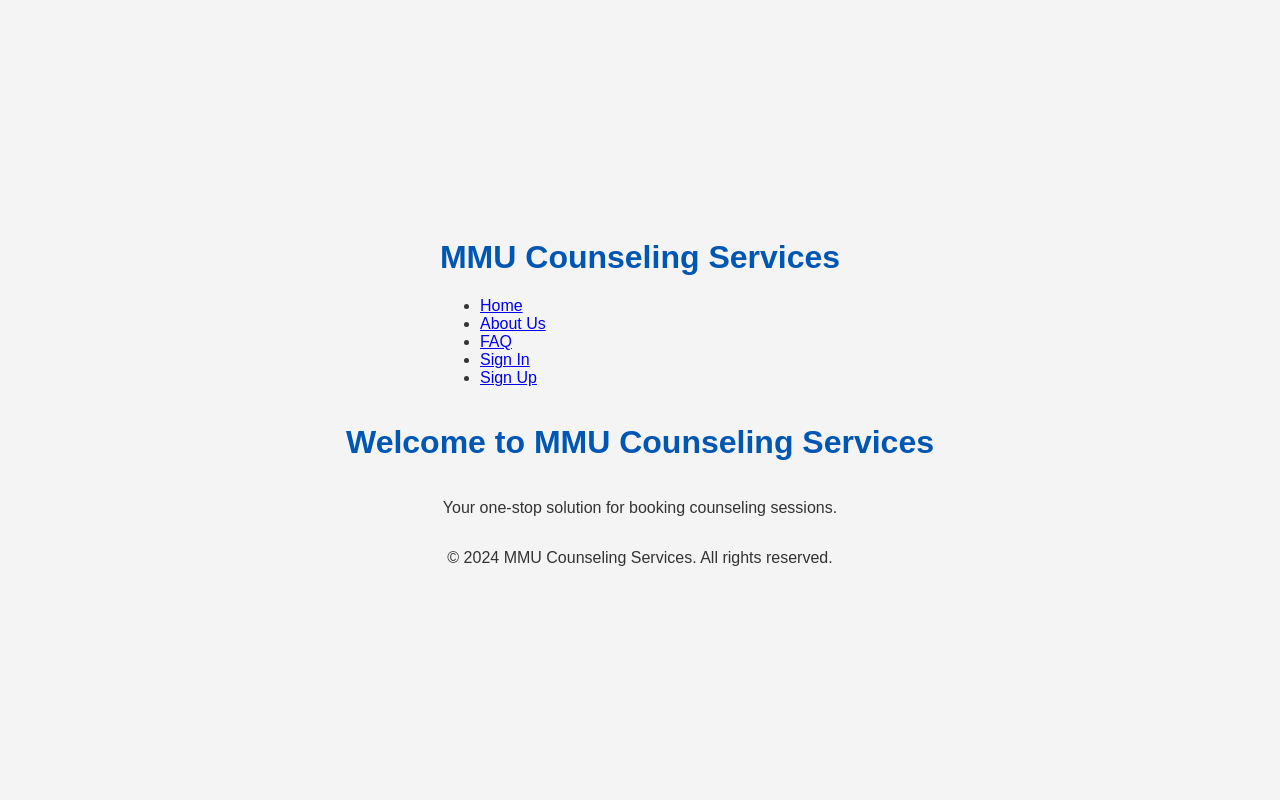
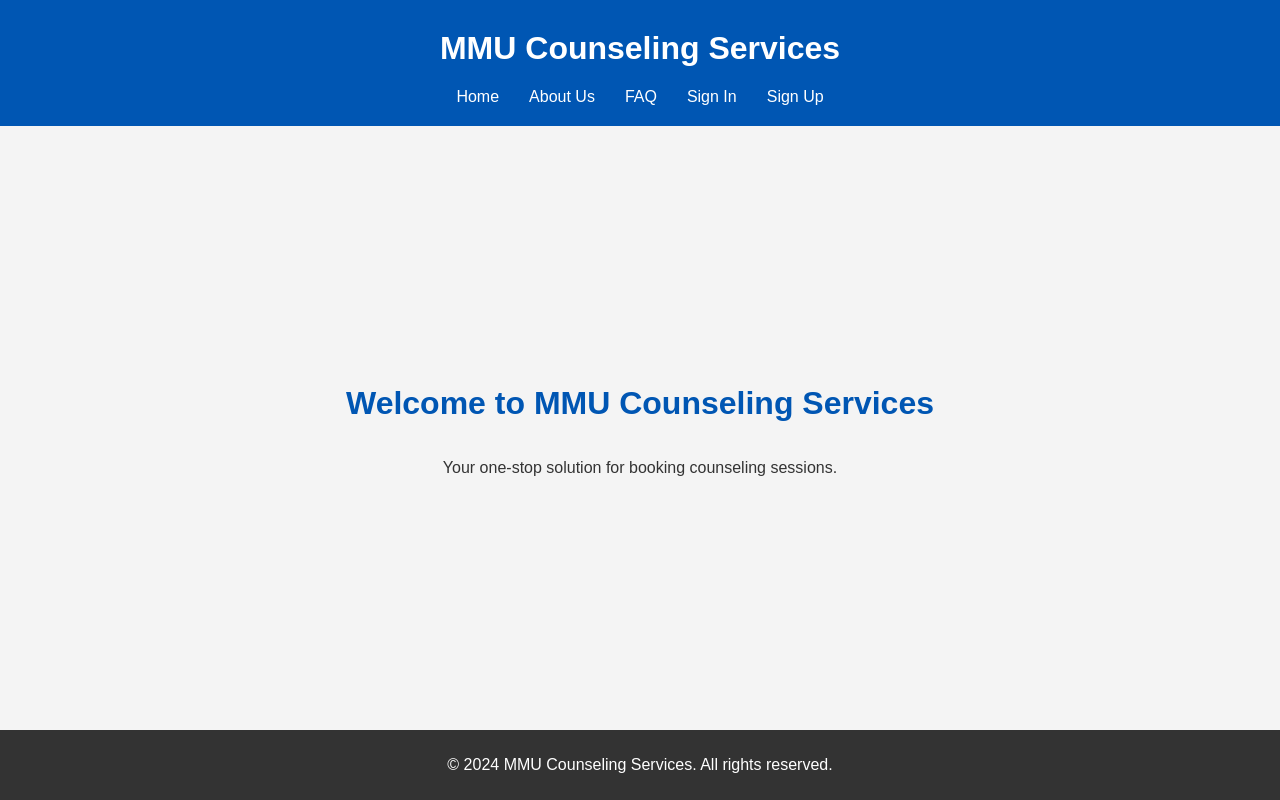
Before and after one commit to SalahAlHaismawi/Web-Development-Course, a PHP site: page / in a window 1280 px wide. Run offline with PHP 8.4, Linux system fonts and the light colour scheme.

Commit message:
Changes to the styling of the pages

```diff
--- a/assets/css/style.css
+++ b/assets/css/style.css
@@ -1,3 +1,7 @@
+* {
+    box-sizing: border-box;
+}
+
 body {
     font-family: Arial, sans-serif;
     background-color: #f4f4f4;
@@ -6,12 +10,41 @@ body {
     padding: 0;
     display: flex;
     flex-direction: column;
-    align-items: center;
-    justify-content: center;
-    height: 100vh;
+    justify-content: space-between;
+    min-height: 100vh;
 }
 
-h1, h2 {
+.container {
+    display: flex;
+    flex-direction: column;
+    justify-content: center;
+    align-items: center;
+    width: 100%;
+    flex-grow: 1;
+}
+
+header {
+    background-color: #0056b3;
+    color: #fff;
+    padding: 20px;
+    text-align: center;
+    width: 100%;
+    flex-shrink: 0;
+    min-height: 10vh;
+}
+
+footer {
+    background-color: #333;
+    color: #fff;
+    text-align: center;
+    padding: 10px;
+    width: 100%;
+    min-height: 5vh;
+    margin-top: auto;
+    flex-shrink: 0;
+}
+
+h2 {
     color: #0056b3;
 }
 
@@ -30,3 +63,22 @@ label, input {
 #confirm_password:disabled {
     background-color: #D3D3D3;
 }
+
+
+nav ul {
+    display: flex;
+    justify-content: center;
+    align-items: center;
+    list-style-type: none;
+    padding: 0;
+    margin: 0;
+}
+
+nav ul li {
+    margin: 0 15px;
+}
+
+nav ul li a {
+    color: #fff;
+    text-decoration: none;
+}
--- a/includes/header.php
+++ b/includes/header.php
@@ -6,7 +6,7 @@
 </head>
 <body>
     <header>
-        <h1>MMU Counseling Services</h1>
+        <h1 style="color: white; margin-top: 10px;">MMU Counseling Services</h1>
         <nav>
             <ul>
                 <li><a href="index.php">Home</a></li>
--- a/index.php
+++ b/index.php
@@ -1,17 +1,10 @@
 <?php
-include('includes/header.php');
+include ('includes/header.php');
 ?>
-<!DOCTYPE html>
-<html>
-<head>
-    <title>MMU Counseling Services</title>
-    <link rel="stylesheet" type="text/css" href="assets/css/style.css">
-</head>
-<body>
-    <h1>Welcome to MMU Counseling Services</h1>
-    <p>Your one-stop solution for booking counseling sessions.</p>
-</body>
-</html>
+<div class="container">
+<h1 style="color: #0056b3;">Welcome to MMU Counseling Services</h1>
+<p>Your one-stop solution for booking counseling sessions.</p>
+</div>
 <?php
-include('includes/footer.php');
+include ('includes/footer.php');
 ?>
--- a/signup.php
+++ b/signup.php
@@ -1,6 +1,7 @@
 <?php
 require_once ('includes/header.php');
 ?>
+<div class="container">
 <h2>Sign Up</h2>
 <form action="add_user.php" method="post" onsubmit="return validateForm()">
     <label for="email">Email:</label>
@@ -30,6 +31,7 @@ require_once ('includes/header.php');
 
     <input type="submit" value="Sign Up">
 </form>
+</div>
 <script src="assets/js/signup.js"></script>
 <?php
 require_once ('includes/footer.php');
```
Also changed, not shown: signin.php (+5 -3 lines).
